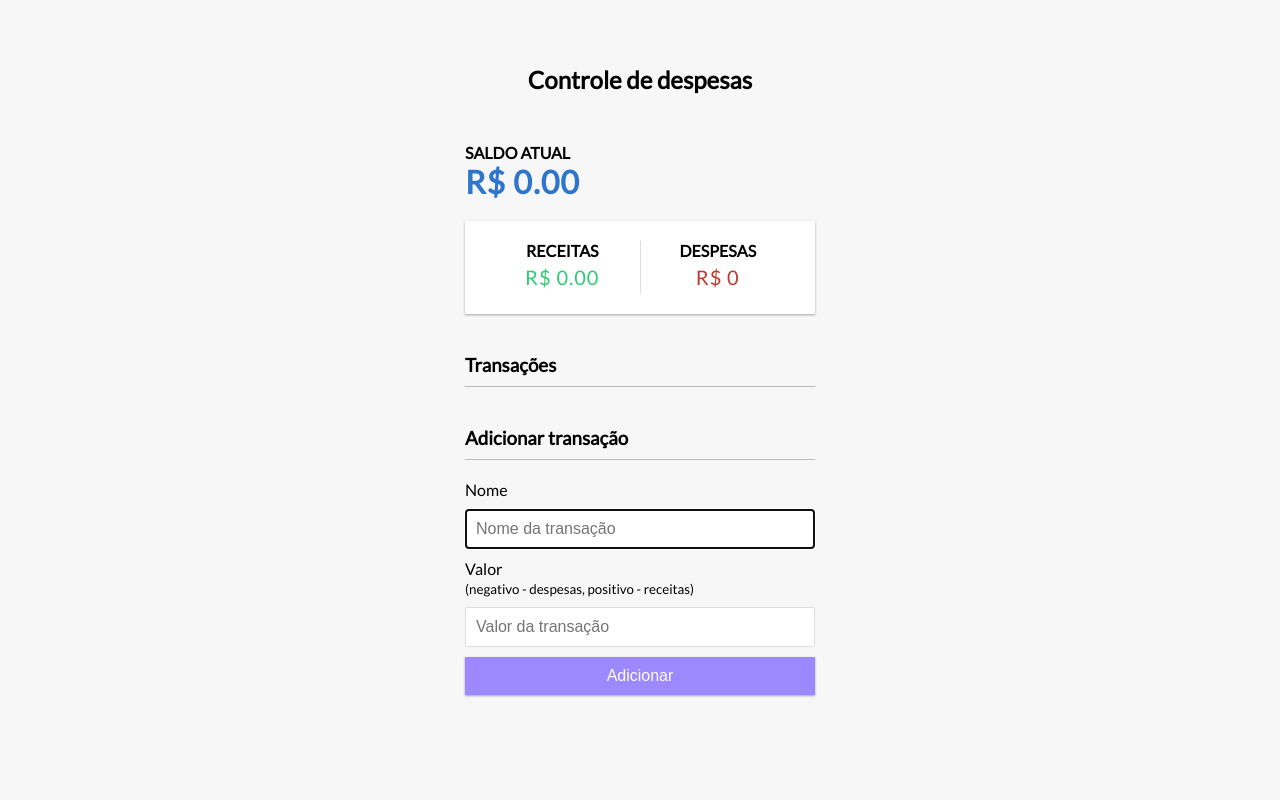
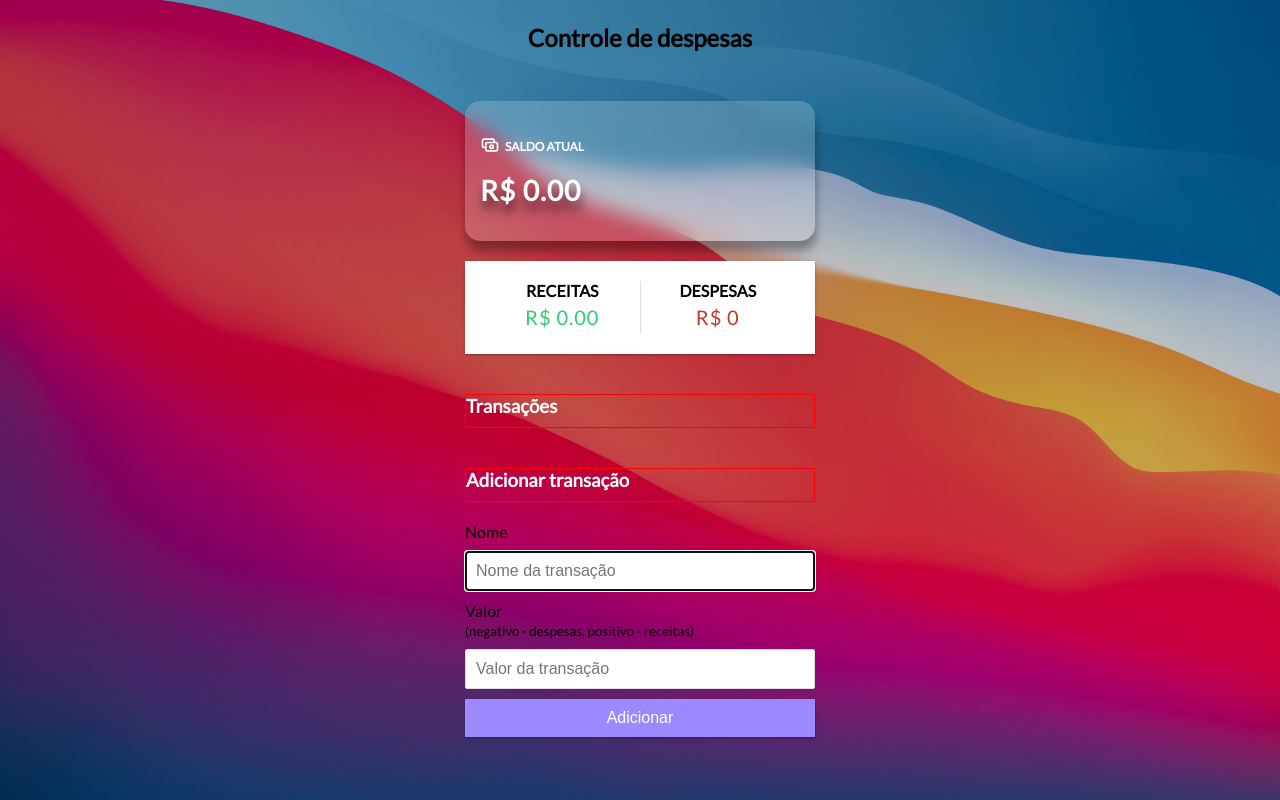
Before and after one commit to davi-sant/control_of_expenses, a plain HTML site: page index.html in a window 1280 px wide. Drawn offline with Linux system fonts and the light colour scheme.

Commit message:
update card current balance

```diff
--- a/index.html
+++ b/index.html
@@ -10,9 +10,11 @@
     <h2>Controle de despesas</h2>
 
     <div class="container">
-      <h4>Saldo atual</h4>
+      <div class="content-total blurred-container">
+        <h4> <span><img class="img-icon-cash" src="./src/img/cash.svg" alt="test" width="20px"></span> Saldo atual</h4>
 
-      <h1 id="balance" class="balance">R$ 0.00</h1>
+        <h1 id="balance" class="balance">R$ 0.00</h1>
+      </div>
 
       <div class="inc-exp-container">
         <div>
--- a/style.css
+++ b/style.css
@@ -1,4 +1,4 @@
-@import url('https://fonts.googleapis.com/css?family=Lato&display=swap');
+@import url("https://fonts.googleapis.com/css?family=Lato&display=swap");
 
 :root {
   --box-shadow: 0 1px 3px rgba(0, 0, 0, 0.12), 0 1px 2px rgba(0, 0, 0, 0.24);
@@ -9,31 +9,82 @@
 }
 
 body {
-  background-color: #f7f7f7;
+  background-image: linear-gradient(
+      to bottom,
+      rgba(0, 0, 0, 0.316),
+      rgba(2, 0, 29, 0.159)
+    ),
+    url("./src/img/bg.jpg");
+    background-position: center;
+    background-repeat: no-repeat;
+    background-size: cover;
   display: flex;
   flex-direction: column;
   align-items: center;
   justify-content: center;
   min-height: 100vh;
   margin: 0;
-  font-family: 'Lato', sans-serif;
+  font-family: "Lato", sans-serif;
+}
+
+@supports (-webkit-backdrop-filter: none) or (backdrop-filter: none) {
+  .blurred-container {
+    -webkit-backdrop-filter: blur(10px);
+    backdrop-filter: blur(10px);
+  }
+}
+
+/* slightly transparent fallback for Firefox (not supporting backdrop-filter) */
+@supports not ((-webkit-backdrop-filter: none) or (backdrop-filter: none)) {
+  .blurred-container {
+    background-color: rgba(255, 255, 255, 0.8);
+  }
 }
 
 .container {
   margin: 30px auto;
-  width: 350px;
+  width: 100%;
+  max-width: 350px;
+}
+
+.content-total {
+  width: 100%;
+  height: 140px;
+  display: flex;
+  flex-direction: column;
+  align-items: flex-start;
+  justify-content: center;
+  padding: 15px;
+  border-radius: 15px;
+  background-color: rgba(255, 255, 255, 0.2);
+  box-shadow: 1px 10px 10px rgba(0, 0, 0, 0.323);
+}
+.content-total > h4 {
+  color: #ffffff;
+  font-size: 12px;
+  margin-bottom: 15px;
+  display: flex;
+  justify-content: center;
+  align-items: center;
+}
+.img-icon-cash {
+  margin-right: 5px;
 }
 
 h1 {
   letter-spacing: 1px;
   margin: 0;
-  color: #2e75cc;
+  color: #ffffff;
+  font-size: 28px;
+  text-shadow: 1px 10px 10px rgba(0, 4, 9, 0.508);
 }
 
 h3 {
-  border-bottom: 1px solid #bbb;
+  border-bottom: 1px solid rgb(233, 233, 233);
   padding-bottom: 10px;
   margin: 40px 0 10px;
+  border: 1px solid red;
+  color: #fff;
 }
 
 h4 {
@@ -78,8 +129,8 @@ label {
   margin: 10px 0;
 }
 
-input[type='text'],
-input[type='number'] {
+input[type="text"],
+input[type="number"] {
   border: 1px solid #dedede;
   border-radius: 2px;
   display: block;
```
Also changed, not shown: src/img/bg.jpg (added), src/img/cash.svg (added), src/img/guia.webp (added).
